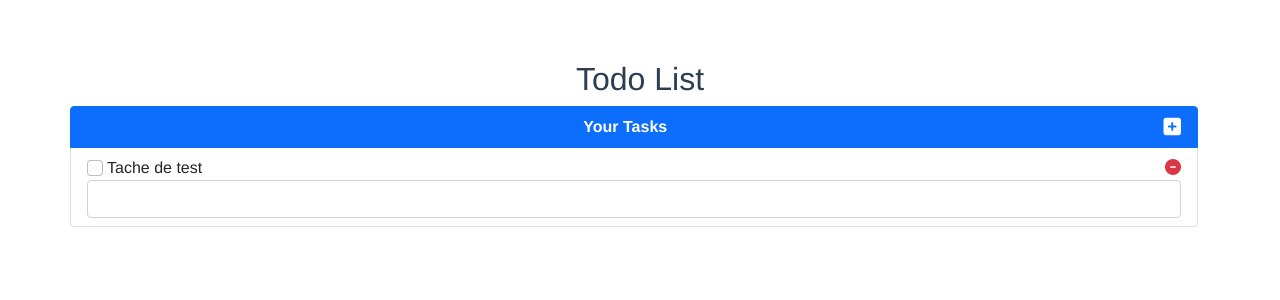
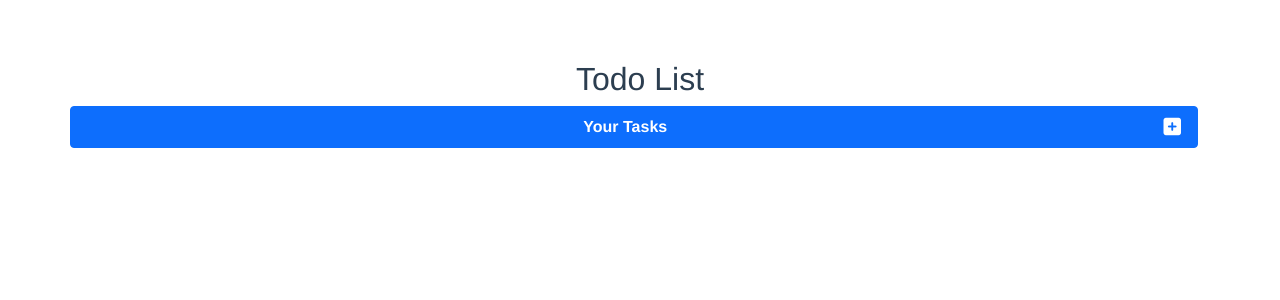
Before and after one commit to joDev19/basic-todo-app-, a Vue app: page / in a window 1280 px wide. Shown: the top 300 px of the page. Built offline with nearby package versions, Linux system fonts and the light colour scheme.

Commit message:
correction de bug lié a la modification de l'enregistrement quand on change le nm de l'objet todo de base; fermer le champs de creation de nouvelle todo quand on press le bouton entrer

```diff
--- a/src/components/TodoComponent.vue
+++ b/src/components/TodoComponent.vue
@@ -27,18 +27,14 @@ h2{
 import { nextTick } from 'vue';
 
 
-class Todo {
-    constructor(name, done) {
-        this.name = name
-        this.done = done
-    }
-}
-
-const testTodo = new Todo("Tache de test", false);
+//const testTodo = new Todo("Tache de test", false);
 export default {
     data() {
         return {
-            todo: new Todo("", false),
+            todo: {
+                name: "",
+                done: false,
+            },
             todos: [],
             afficherChampNouveau: false,
         }
@@ -52,11 +48,16 @@ export default {
 
         },
         addNewTodo() {
-            this.todos.push(this.todo)
+            this.todos.push({
+                name: this.todo.name,
+                done: this.done,
+            })
+            this.todo.name = ""
+            this.afficherChampNouveau = false;
         },
     },
     created() {
-        this.todos.push(testTodo)
+        //this.todos.push(testTodo)
     }
 }
 
```
